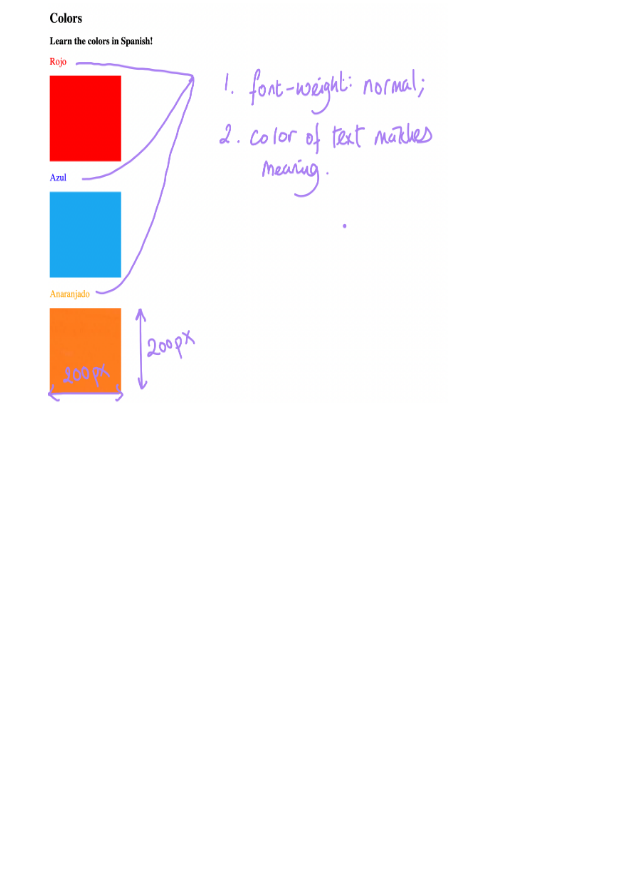
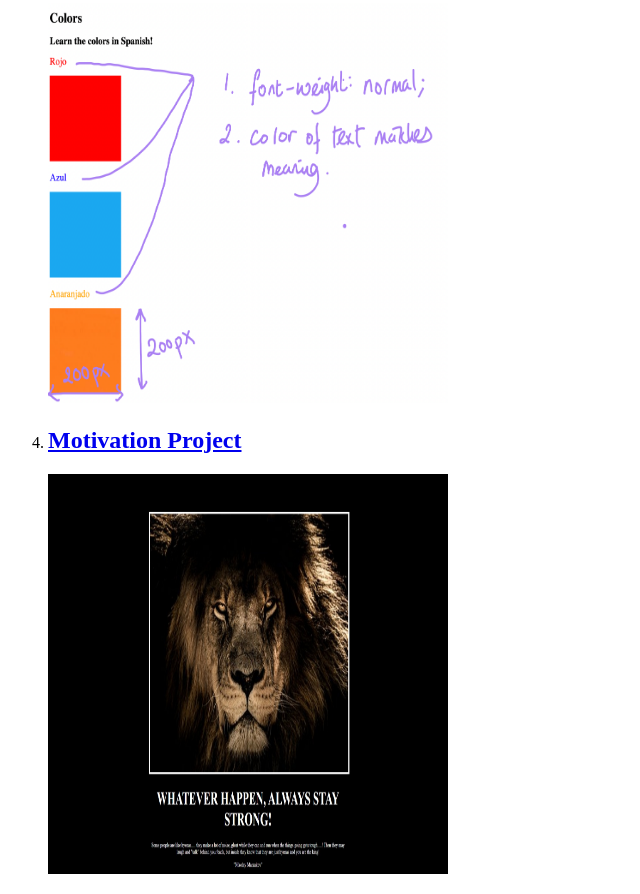
Before and after one commit to nvmarzakov/portfolio, a plain HTML site: page projects.html in a window 1280 px wide. Shown: the part 1106-2000 px from the top of the page, without its empty margins (0-640 px from the left). Before the commit the page ends 1529 px from the top, so only its background shows below. Drawn offline with Linux system fonts and the light colour scheme.

Commit message:
Update projects.html
A new project has been added - Motivation project

```diff
--- a/projects.html
+++ b/projects.html
@@ -5,6 +5,7 @@
     <meta name="viewport" content="width=]\, initial-scale=1.0">
     <title>Projects</title>
     <link rel="stylesheet" href="./style_projects.css" />
+
 </head>
 <body>
     <h1>Projects:</h1>
@@ -18,6 +19,9 @@
         <li><h2><a href="./public/color_vocab_project/index.html">Color Vocab Project</a></h2></li>
         <h5>This is my first HTML+CSS Project</h5>
         <img src="./public/color_vocab_project/goal.png">
+
+        <li><h2><a href="./projects/6.4 Motivation Meme Project/index.html">Motivation Project</a></h2></li>
+        <img src="./projects/6.4 Motivation Meme Project/assets/images/Web capture_5-5-2023_122121_127.0.0.1.jpeg">
     </ol>
 
 </body>
```
